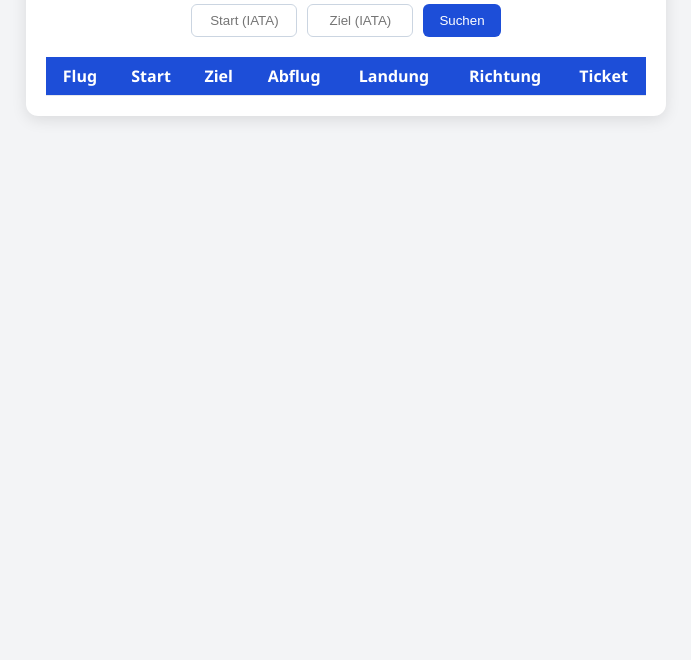
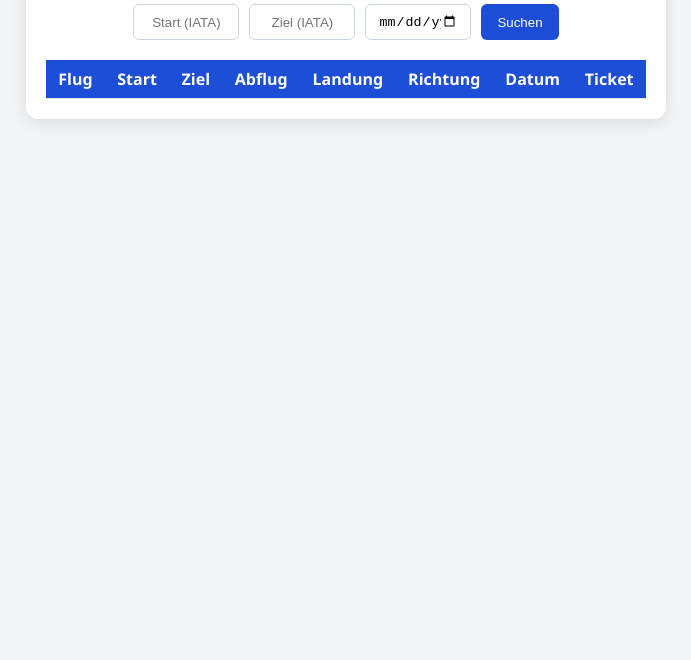
Before and after one commit to Benjaminunterstrich20/baw, a plain HTML site: page index.html in a window 1280 px wide. Shown: the part 140-800 px from the top of the page, without its empty margins (294-985 px from the left). Drawn offline with nearby package versions, Linux system fonts and the light colour scheme.

Commit message:
Update index.html

```diff
--- a/index.html
+++ b/index.html
@@ -3,7 +3,7 @@
 <head>
 <meta charset="UTF-8">
 <meta name="viewport" content="width=device-width, initial-scale=1.0">
-<title>Benni Airways – Modern Flugplan</title>
+<title>Benni Airways – Flugplan</title>
 <link href="style.css" rel="stylesheet">
 </head>
 <body>
@@ -14,6 +14,7 @@
   <div class="input-group">
     <input id="startInput" type="text" placeholder="Start (IATA)" maxlength="3">
     <input id="zielInput" type="text" placeholder="Ziel (IATA)" maxlength="3">
+    <input id="dateInput" type="date" class="date-input">
     <button onclick="searchFlights()">Suchen</button>
   </div>
 
@@ -27,6 +28,7 @@
           <th>Abflug</th>
           <th>Landung</th>
           <th>Richtung</th>
+          <th>Datum</th>
           <th>Ticket</th>
         </tr>
       </thead>
```
